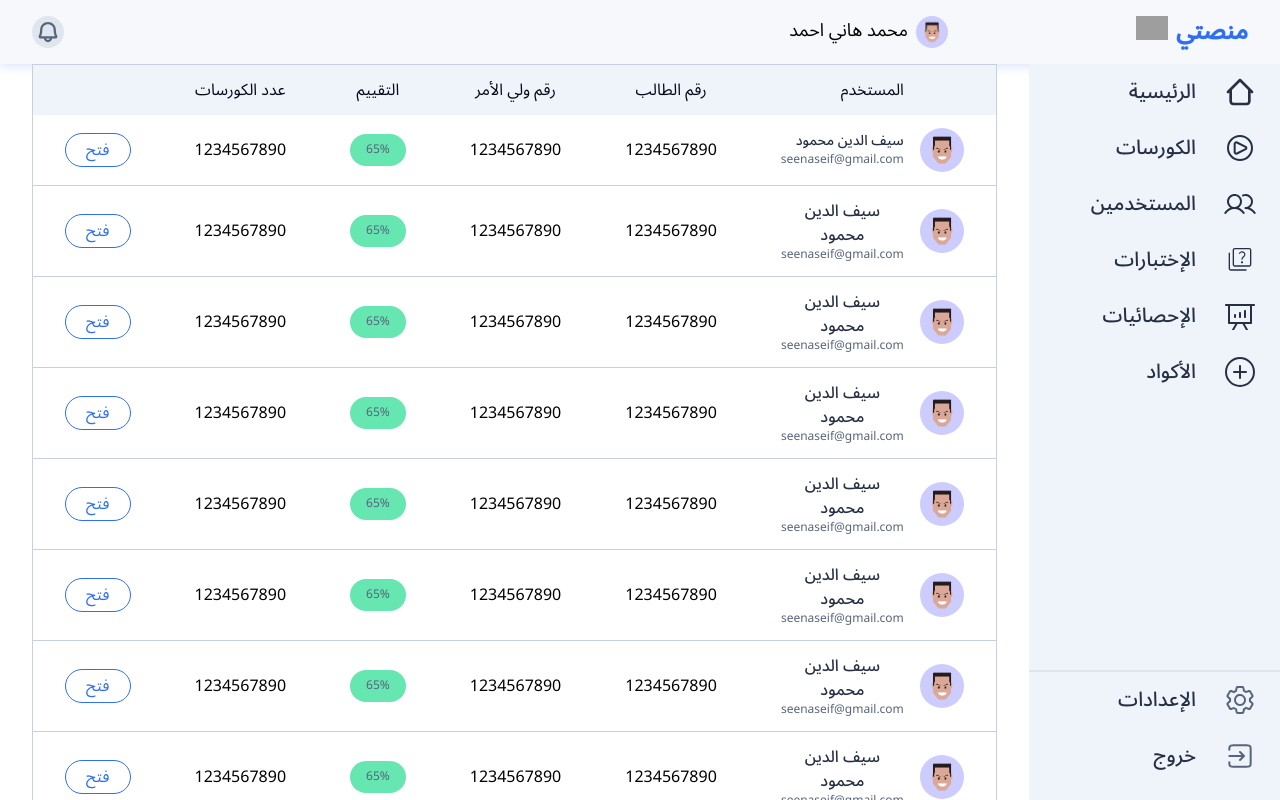
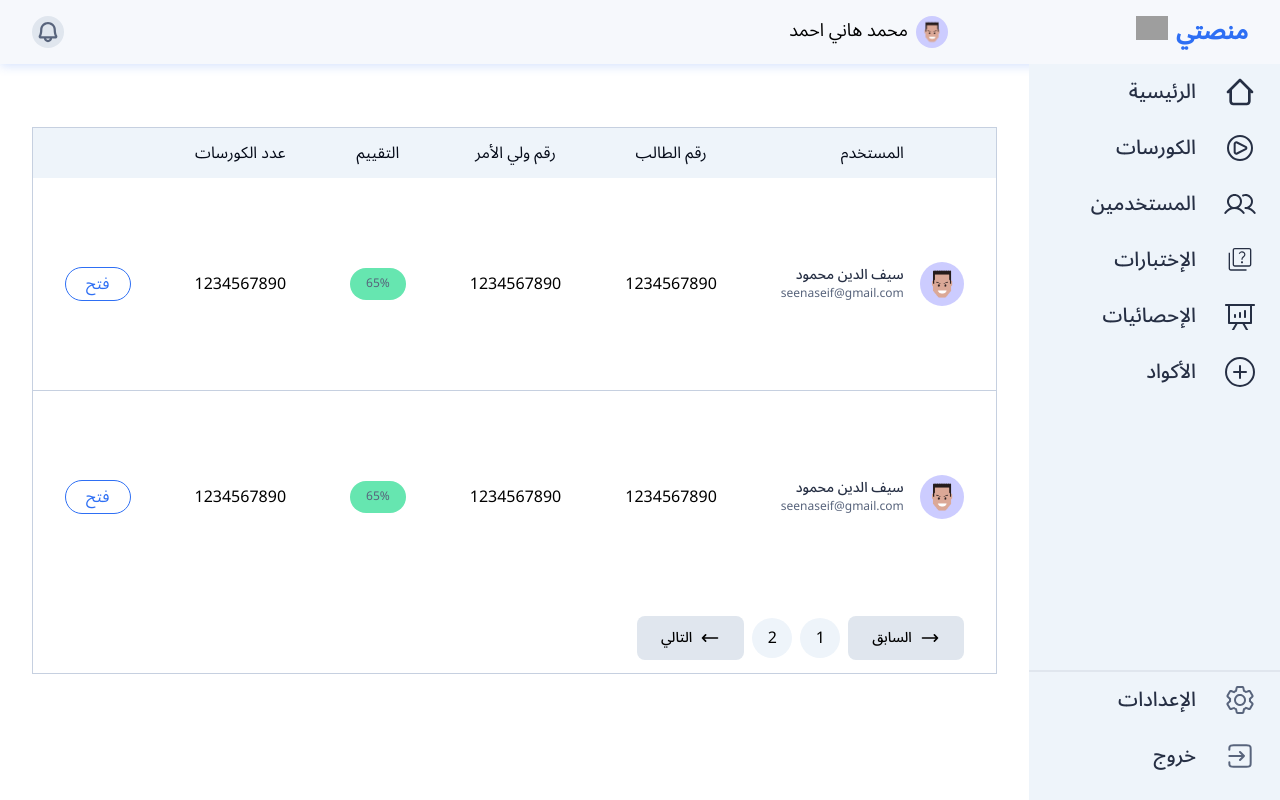
Before and after one commit to naderyasser/teachers-dashboard, a React (Create React App) app: page /users in a window 1280 px wide. Built offline with nearby package versions, Linux system fonts and the light colour scheme; grey boxes are pictures that could not be loaded.

Commit message:
pagination finished

```diff
--- a/package.json
+++ b/package.json
@@ -3,6 +3,8 @@
   "version": "0.1.0",
   "private": true,
   "dependencies": {
+    "@heroicons/react": "^2.1.1",
+    "@material-tailwind/react": "^2.1.8",
     "@reduxjs/toolkit": "^2.0.1",
     "@testing-library/jest-dom": "^5.17.0",
     "@testing-library/react": "^13.4.0",
--- a/src/App.js
+++ b/src/App.js
@@ -23,7 +23,7 @@ function App() {
         <div className="hidden w-[300px] lg:flex">
           <MainMenu />
         </div>
-        <div className="flex justify-center items-center ">
+        <div className="flex justify-center items-center flex-grow">
           <Outlet />
         </div>
       </div>
--- /dev/null
+++ b/src/components/Pagination.jsx
@@ -0,0 +1,94 @@
+import { Button } from "@material-tailwind/react";
+import React, { useState } from "react";
+
+const Pagination = () => {
+  const [currentPage, setCurrentPage] = useState(1);
+  currentPage < 1 && setCurrentPage(1);
+  const fakeData = [
+    "useOne1",
+    "useOne2",
+    "useOne3",
+    "useOne4",
+    "useOne5",
+    "useOne6",
+    "useOne7",
+    "useOne8",
+    "useOne9",
+    "useOne10",
+    "useOne11",
+    "useOne12",
+  ];
+  let recordsNum = 6;
+  let indexOfLastRecord = currentPage * recordsNum;
+  let indexOfFirstRecord = indexOfLastRecord - recordsNum;
+  let currentRecords = fakeData.slice(indexOfFirstRecord, indexOfLastRecord);
+  let pagesNum = Math.ceil(fakeData.length / recordsNum);
+  const pageNumbers = [...Array(pagesNum + 1).keys()].slice(1);
+  currentPage > pageNumbers[pageNumbers.length - 1] &&
+    setCurrentPage(pageNumbers[pageNumbers.length - 1]);
+
+  console.log(currentRecords);
+
+  return (
+    <div className="flex gap-2  items-center">
+      <Button
+        onClick={() => setCurrentPage(currentPage - 1)}
+        variant="text"
+        className="flex items-center gap-2 bg-gray "
+      >
+        <svg
+          xmlns="http://www.w3.org/2000/svg"
+          fill="none"
+          viewBox="0 0 24 24"
+          strokeWidth={2}
+          stroke="currentColor"
+          className="h-5 w-5 "
+        >
+          <path
+            strokeLinecap="round"
+            strokeLinejoin="round"
+            d="M17.25 8.25L21 12m0 0l-3.75 3.75M21 12H3"
+          />
+        </svg>
+        <h1 className="font-medium text-sm">السابق</h1>
+      </Button>
+      {/* ارقام الصفحات */}
+      {pageNumbers.map((num, inex) => {
+        return (
+          <div
+            onClick={() => setCurrentPage(num)}
+            key={inex}
+            className={`${
+              currentPage === num ? "bg-blue-gray-300" : ""
+            } cursor-pointer flex justify-center items-center w-10 h-10 rounded-full  bg-lightGray`}
+          >
+            <h1 className="">{num}</h1>
+          </div>
+        );
+      })}
+      <Button
+        onClick={() => setCurrentPage(currentPage + 1)}
+        variant="text"
+        className="flex items-center gap-2 bg-gray"
+      >
+        <svg
+          xmlns="http://www.w3.org/2000/svg"
+          fill="none"
+          viewBox="0 0 24 24"
+          strokeWidth={2}
+          stroke="currentColor"
+          className="h-5 w-5 rotate-180"
+        >
+          <path
+            strokeLinecap="round"
+            strokeLinejoin="round"
+            d="M17.25 8.25L21 12m0 0l-3.75 3.75M21 12H3"
+          />
+        </svg>
+        <h1 className="font-medium text-sm">التالي</h1>
+      </Button>
+    </div>
+  );
+};
+
+export default Pagination;
--- a/src/pages/Users.jsx
+++ b/src/pages/Users.jsx
@@ -1,9 +1,10 @@
 import React from "react";
 import avatar from "../img/avatar.png";
+import Pagination from "../components/Pagination";
 
 const Users = () => {
   return (
-    <table className="w-full mx-8 text-center rounded-xl boeder border-borderTable  ">
+    <table className="min-h-[547px] w-full mx-8 text-center rounded-xl boeder border-borderTable  mb-16">
       <thead className="bg-lightGray text-tableHead">
         <tr>
           <th className="text-tableHead font-normal text-x-[16px]">المستخدم</th>
@@ -14,7 +15,7 @@ const Users = () => {
             رقم ولي الأمر
           </th>
           <th className="text-tableHead font-normal text-x-[16px]">التقييم</th>
-          <th className="text-tableHead font-normal text-x-[16px]">
+          <th className="text-tableHead font-normal text-[14px] lg:text-base">
             عدد الكورسات
           </th>
           <th></th>
@@ -57,165 +58,13 @@ const Users = () => {
               <div className="w-11 rounded-full overflow-hidden">
                 <img src={avatar} alt="" />
               </div>
-              <div>
-                <h1 className="font-medium text-darkGray">سيف الدين محمود</h1>
-                <p className="text-lightText text-xs">seenaseif@gmail.com</p>
-              </div>
-            </div>
-          </td>
-          <td>1234567890</td>
-          <td>1234567890</td>
-          <td>
-            <div className="m-auto w-fit px-4 py-2 bg-statusGreen rounded-3xl ">
-              <p className="text-xs text-lightText font-normal m-auto">65%</p>
-            </div>
-          </td>
-          <td>1234567890</td>
-          <td>
-            <p className="cursor-pointer m-auto py-1 px-5 border border-darckBlue w-fit rounded-3xl text-darckBlue text-[16px]">
-              فتح
-            </p>
-          </td>
-        </tr>
-        <tr>
-          <td>
-            <div className="flex justify-center items-center gap-4">
-              <div className="w-11 rounded-full overflow-hidden">
-                <img src={avatar} alt="" />
-              </div>
-              <div>
-                <h1 className="font-medium text-darkGray">سيف الدين محمود</h1>
-                <p className="text-lightText text-xs">seenaseif@gmail.com</p>
-              </div>
-            </div>
-          </td>
-          <td>1234567890</td>
-          <td>1234567890</td>
-          <td>
-            <div className="m-auto w-fit px-4 py-2 bg-statusGreen rounded-3xl ">
-              <p className="text-xs text-lightText font-normal m-auto">65%</p>
-            </div>
-          </td>
-          <td>1234567890</td>
-          <td>
-            <p className="cursor-pointer m-auto py-1 px-5 border border-darckBlue w-fit rounded-3xl text-darckBlue text-[16px]">
-              فتح
-            </p>
-          </td>
-        </tr>
-        <tr>
-          <td>
-            <div className="flex justify-center items-center gap-4">
-              <div className="w-11 rounded-full overflow-hidden">
-                <img src={avatar} alt="" />
-              </div>
-              <div>
-                <h1 className="font-medium text-darkGray">سيف الدين محمود</h1>
-                <p className="text-lightText text-xs">seenaseif@gmail.com</p>
-              </div>
-            </div>
-          </td>
-          <td>1234567890</td>
-          <td>1234567890</td>
-          <td>
-            <div className="m-auto w-fit px-4 py-2 bg-statusGreen rounded-3xl ">
-              <p className="text-xs text-lightText font-normal m-auto">65%</p>
-            </div>
-          </td>
-          <td>1234567890</td>
-          <td>
-            <p className="cursor-pointer m-auto py-1 px-5 border border-darckBlue w-fit rounded-3xl text-darckBlue text-[16px]">
-              فتح
-            </p>
-          </td>
-        </tr>
-        <tr>
-          <td>
-            <div className="flex justify-center items-center gap-4">
-              <div className="w-11 rounded-full overflow-hidden">
-                <img src={avatar} alt="" />
-              </div>
-              <div>
-                <h1 className="font-medium text-darkGray">سيف الدين محمود</h1>
-                <p className="text-lightText text-xs">seenaseif@gmail.com</p>
-              </div>
-            </div>
-          </td>
-          <td>1234567890</td>
-          <td>1234567890</td>
-          <td>
-            <div className="m-auto w-fit px-4 py-2 bg-statusGreen rounded-3xl ">
-              <p className="text-xs text-lightText font-normal m-auto">65%</p>
-            </div>
-          </td>
-          <td>1234567890</td>
-          <td>
-            <p className="cursor-pointer m-auto py-1 px-5 border border-darckBlue w-fit rounded-3xl text-darckBlue text-[16px]">
-              فتح
-            </p>
-          </td>
-        </tr>
-        <tr>
-          <td>
-            <div className="flex justify-center items-center gap-4">
-              <div className="w-11 rounded-full overflow-hidden">
-                <img src={avatar} alt="" />
-              </div>
-              <div>
-                <h1 className="font-medium text-darkGray">سيف الدين محمود</h1>
-                <p className="text-lightText text-xs">seenaseif@gmail.com</p>
-              </div>
-            </div>
-          </td>
-          <td>1234567890</td>
-          <td>1234567890</td>
-          <td>
-            <div className="m-auto w-fit px-4 py-2 bg-statusGreen rounded-3xl ">
-              <p className="text-xs text-lightText font-normal m-auto">65%</p>
-            </div>
-          </td>
-          <td>1234567890</td>
-          <td>
-            <p className="cursor-pointer m-auto py-1 px-5 border border-darckBlue w-fit rounded-3xl text-darckBlue text-[16px]">
-              فتح
-            </p>
-          </td>
-        </tr>
-        <tr>
-          <td>
-            <div className="flex justify-center items-center gap-4">
-              <div className="w-11 rounded-full overflow-hidden">
-                <img src={avatar} alt="" />
-              </div>
-              <div>
-                <h1 className="font-medium text-darkGray">سيف الدين محمود</h1>
-                <p className="text-lightText text-xs">seenaseif@gmail.com</p>
-              </div>
-            </div>
-          </td>
-          <td>1234567890</td>
-          <td>1234567890</td>
-          <td>
-            <div className="m-auto w-fit px-4 py-2 bg-statusGreen rounded-3xl ">
-              <p className="text-xs text-lightText font-normal m-auto">65%</p>
-            </div>
-          </td>
-          <td>1234567890</td>
-          <td>
-            <p className="cursor-pointer m-auto py-1 px-5 border border-darckBlue w-fit rounded-3xl text-darckBlue text-[16px]">
-              فتح
-            </p>
-          </td>
-        </tr>
-        <tr>
-          <td>
-            <div className="flex justify-center items-center gap-4">
-              <div className="w-11 rounded-full overflow-hidden">
-                <img src={avatar} alt="" />
-              </div>
-              <div>
-                <h1 className="font-medium text-darkGray">سيف الدين محمود</h1>
-                <p className="text-lightText text-xs">seenaseif@gmail.com</p>
+              <div className="text-right">
+                <h1 className="font-medium  text-sm text-darkGray ">
+                  سيف الدين محمود
+                </h1>
+                <p className="text-lightText text-[12px]">
+                  seenaseif@gmail.com
+                </p>
               </div>
             </div>
           </td>
@@ -234,6 +83,13 @@ const Users = () => {
           </td>
         </tr>
       </tbody>
+      <tfoot className="text-center">
+        <tr>
+          <td colSpan={2}>
+            <Pagination />
+          </td>
+        </tr>
+      </tfoot>
     </table>
   );
 };
--- a/tailwind.config.js
+++ b/tailwind.config.js
@@ -1,6 +1,12 @@
 /** @type {import('tailwindcss').Config} */
-module.exports = {
-  content: ["./src/**/*.{js,jsx,ts,tsx}"],
+const withMT = require("@material-tailwind/react/utils/withMT");
+module.exports = withMT({
+  content: [
+    "./src/**/*.{js,jsx,ts,tsx}",
+    "path-to-your-node_modules/@material-tailwind/react/components/**/*.{js,ts,jsx,tsx}",
+    "path-to-your-node_modules/@material-tailwind/react/theme/components/**/*.{js,ts,jsx,tsx}",
+  ],
+
   theme: {
     fontFamily: {
       noto: "'Noto Sans Arabic', sans-serif",
@@ -21,4 +27,4 @@ module.exports = {
     },
   },
   plugins: [],
-};
+});
```
Also changed, not shown: src/components/MainMenu.jsx (+27 -6 lines), src/index.js (+9 -1 lines), 1 other file (tests, documents, lock files or other folders).
